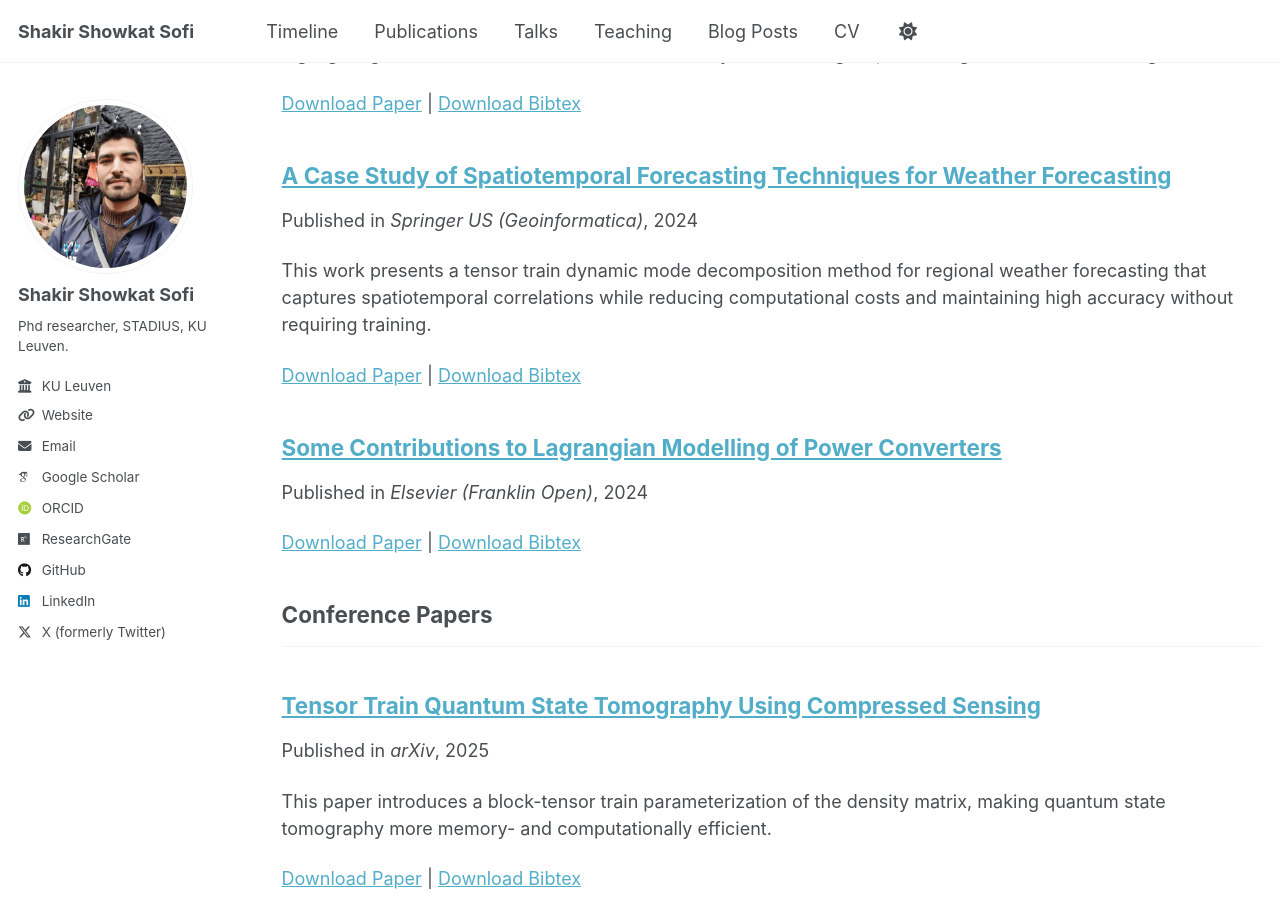
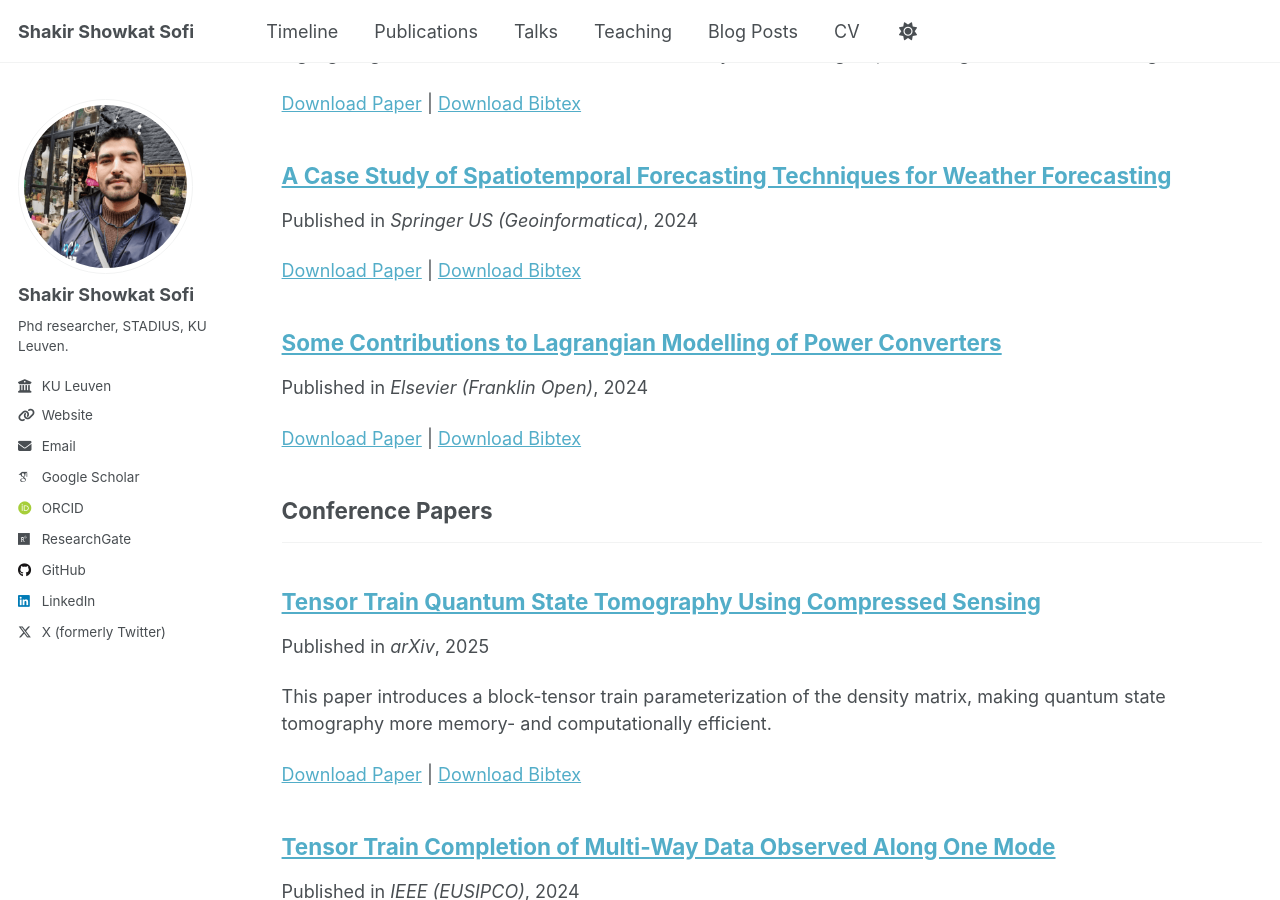
Before and after one commit to ShakirSofi/shakirsofi.github.io, a Jekyll site: the page built from _pages/publications.html, in a window 1280 px wide and 900 px high, scrolled down 387 px. Built offline with Jekyll 4.4.1, drawn with Linux system fonts in a browser that asks for light colours; some web fonts are replaced; a script that is not in the unit is left out.

Commit message:
Update 2024-09-a-case-study-of-spatiotemporal-forecasting-techniques-for-weather-forecasting.md

```diff
--- a/_publications/2024-09-a-case-study-of-spatiotemporal-forecasting-techniques-for-weather-forecasting.md
+++ b/_publications/2024-09-a-case-study-of-spatiotemporal-forecasting-techniques-for-weather-forecasting.md
@@ -3,7 +3,7 @@ title: "A Case Study of Spatiotemporal Forecasting Techniques for Weather Foreca
 collection: publications
 category: manuscripts
 permalink: /publication/2024-09-a-case-study-of-spatiotemporal-forecasting-techniques-for-weather-forecasting
-excerpt: "This work presents a tensor train dynamic mode decomposition method for regional weather forecasting that captures spatiotemporal correlations while reducing computational costs and maintaining high accuracy without requiring training."
+excerpt: " "
 date: 2024-09-01
 venue: "Springer US (Geoinformatica)"
 slidesurl: ''
```
